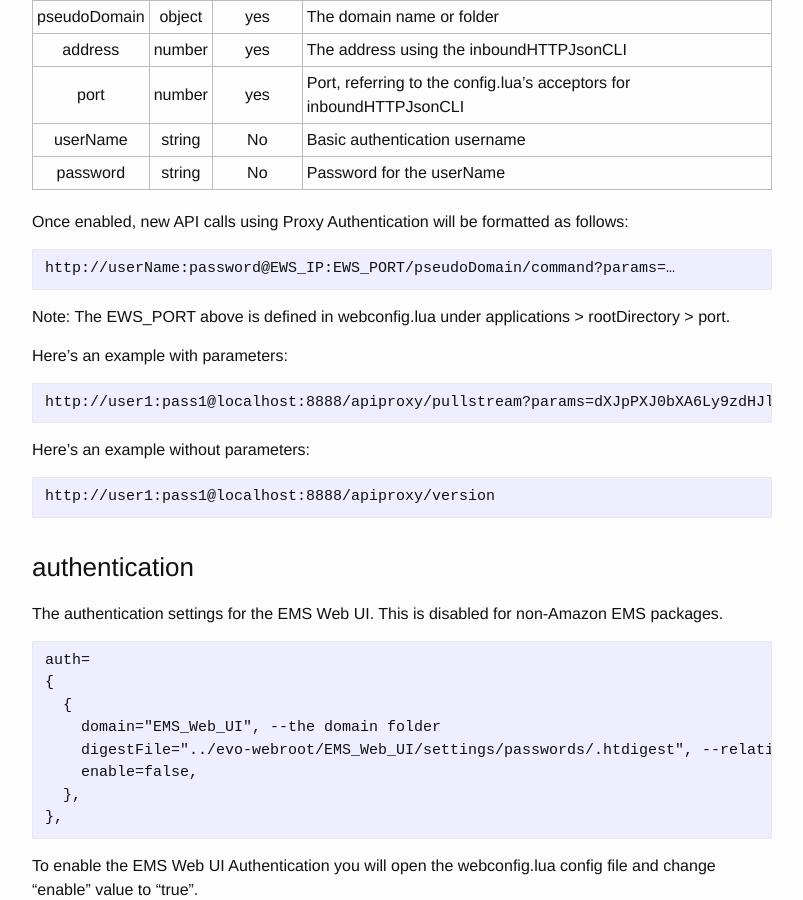
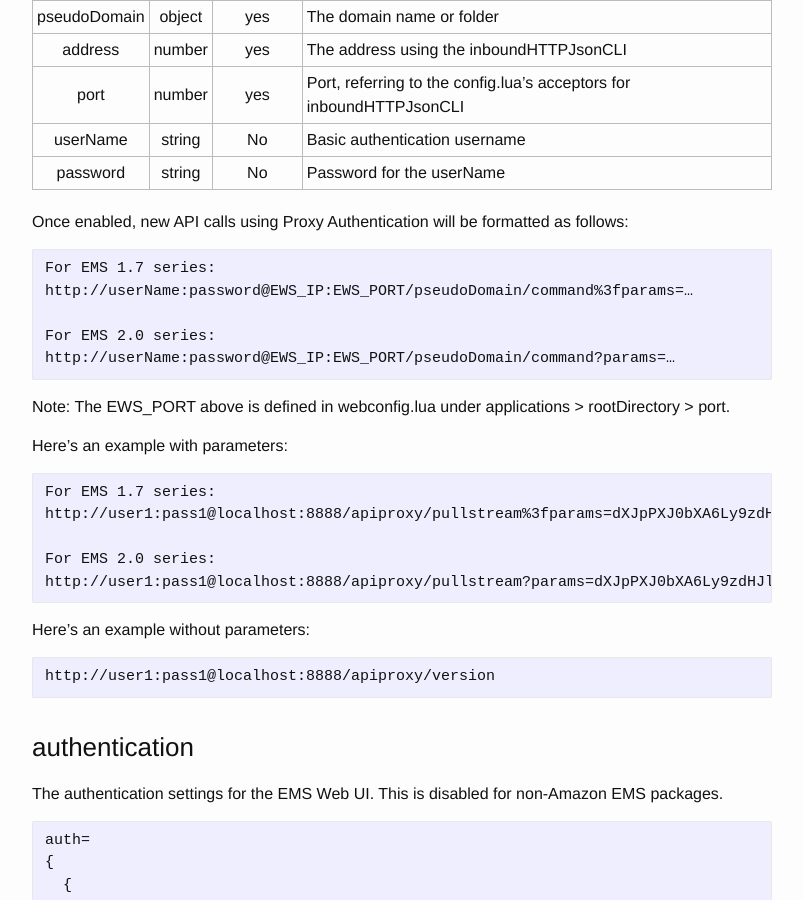
Before and after one commit to EvoStream/ems_user_guide, a Jekyll site: the page built from _posts/2016-01-01-webconfigfile.md, in a window 1280 px wide and 900 px high, scrolled down 7368 px. Shown: the whole window, without its empty margins (238-1041 px from the left). Built offline with Jekyll 4.4.1, drawn with Linux system fonts in a browser that asks for light colours.

Commit message:
Fix HTTP API proxy URL for EMS 1.7 series

```diff
--- a/_posts/2016-01-01-webconfigfile.md
+++ b/_posts/2016-01-01-webconfigfile.md
@@ -282,12 +282,20 @@ To enable Proxy Authentication you will open the _webconfig.lua_ config file and
 
 Once enabled, new API calls using Proxy Authentication will be formatted as follows:
 
+    For EMS 1.7 series:
+    http://userName:password@EWS_IP:EWS_PORT/pseudoDomain/command%3fparams=…
+
+    For EMS 2.0 series:
     http://userName:password@EWS_IP:EWS_PORT/pseudoDomain/command?params=…
 
 Note: The EWS_PORT above is defined in webconfig.lua under applications > rootDirectory > port.
 
 Here's an example with parameters:
 
+    For EMS 1.7 series:
+    http://user1:pass1@localhost:8888/apiproxy/pullstream%3fparams=dXJpPXJ0bXA6Ly9zdHJlYW1pbmcuY2l0eW9mYm9zdG9uLmdvdi9saXZlL2NhYmxlIGxvY2Fsc3RyZWFtbmFtZT1zdHJlYW0x
+
+    For EMS 2.0 series:
     http://user1:pass1@localhost:8888/apiproxy/pullstream?params=dXJpPXJ0bXA6Ly9zdHJlYW1pbmcuY2l0eW9mYm9zdG9uLmdvdi9saXZlL2NhYmxlIGxvY2Fsc3RyZWFtbmFtZT1zdHJlYW0x
 
 Here's an example without parameters:
```
